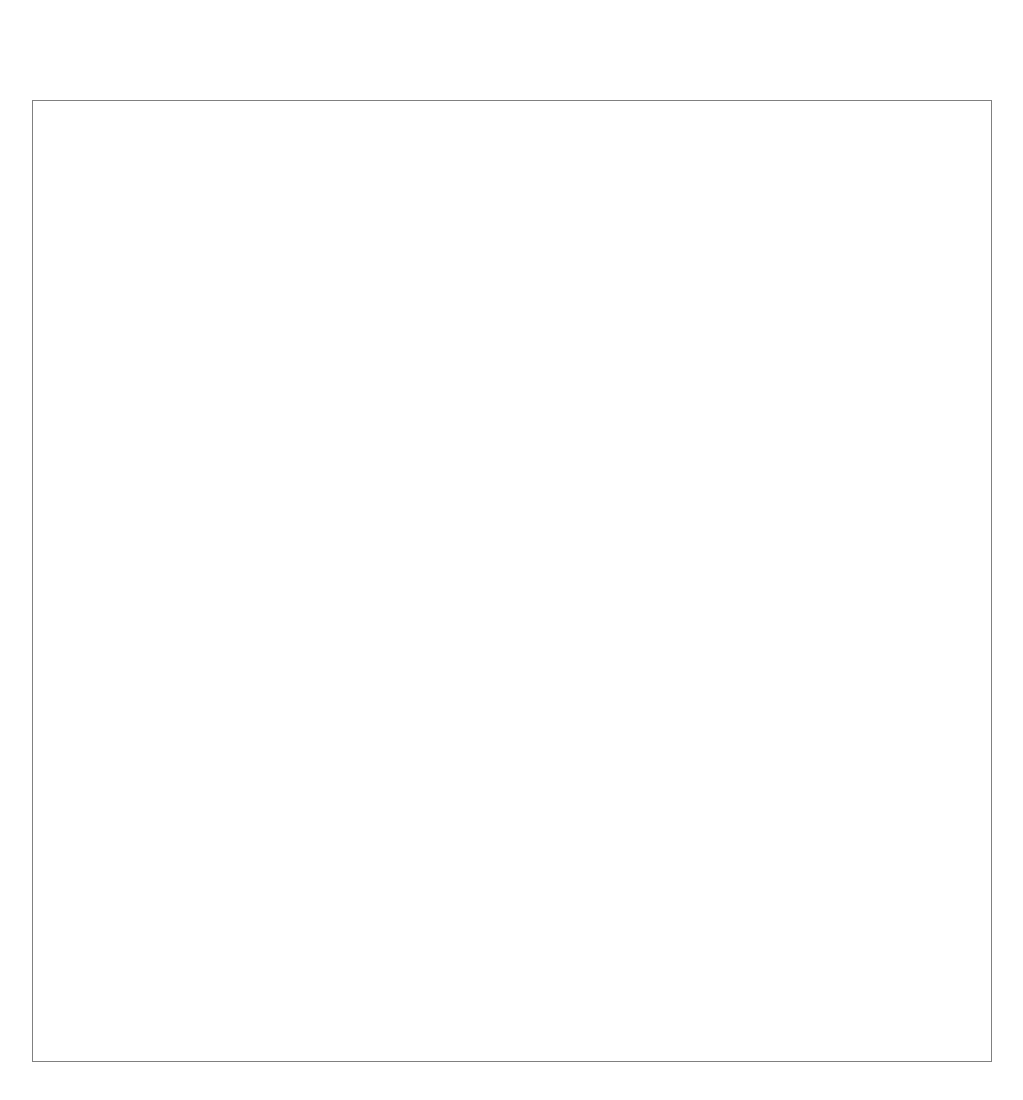
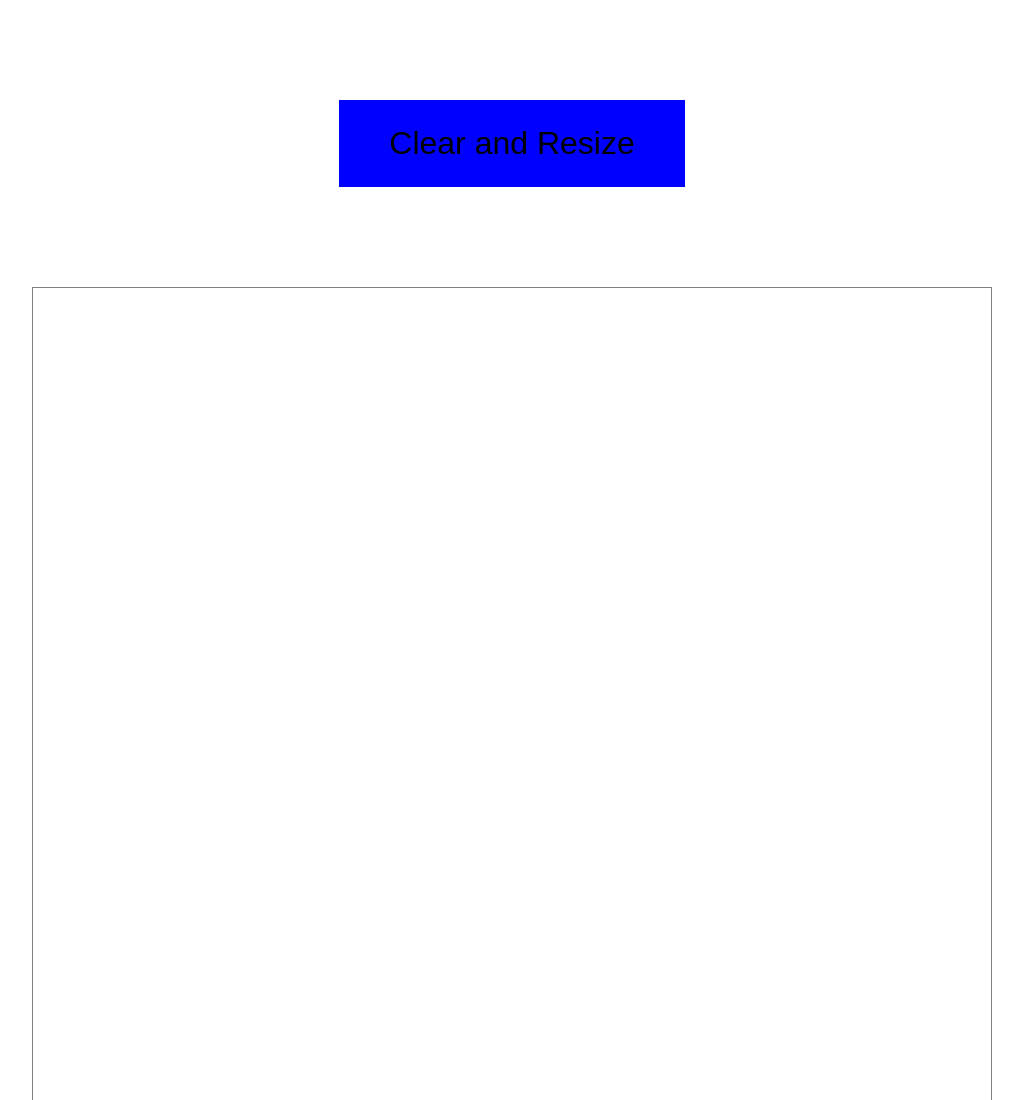
Before and after one commit to JakeBoyce/etch-a-sketch, a plain HTML site: page index.html in a window 1280 px wide. Shown: the top 1100 px of the page, without its empty margins (128-1151 px from the left). Drawn offline with Linux system fonts and the light colour scheme.

Commit message:
Implement clear/resize button

```diff
--- a/index.html
+++ b/index.html
@@ -5,6 +5,7 @@
   <link href="style.css" rel="stylesheet" type="text/css">
 </head>
 <body>
+  <button class="clear">Clear and Resize</button>
   <div class="container">
 
   </div>
--- a/script.js
+++ b/script.js
@@ -1,14 +1,32 @@
 const container = document.querySelector(".container");
-let numOfColumns = 16;
-let numOfRows = 16;
+let numOfSquares = 16;
 
-container.setAttribute("style", "grid-template: repeat(" + numOfColumns +
-                        ", 1fr) / repeat(" + numOfRows + ", 1fr);");
 
-for(let i=0; i < numOfColumns; i++) {
-  for(let j=0; j < numOfRows; j++) {
+renderGrid(numOfSquares);
+
+const button = document.querySelector("button");
+button.addEventListener("click", e => {
+  clearGrid();
+  renderGrid(numOfSquares);
+});
+
+function clearGrid() {
+  const boxes = document.querySelectorAll(".box");
+  for (let i = 0; i < boxes.length; i++) {
+    container.removeChild(boxes[i]);
+  }
+  numOfSquares = parseInt(prompt("How many squares per side should the new grid be?", ""));
+}
+
+function renderGrid(num) {
+  container.setAttribute("style", "grid-template: repeat(" + num +
+                        ", 1fr) / repeat(" + num + ", 1fr);");
+  for(let i=0; i < num; i++) {
+    for(let j=0; j < num; j++) {
       const box = document.createElement("div");
       box.setAttribute("class", "box");
+      box.style.width = `${960 / num}px`;
+      box.style.height = `${960 / num}px`;
       container.appendChild(box);
     }
   }
@@ -17,5 +35,6 @@ const boxes = document.querySelectorAll(".box");
   boxes.forEach(box => {
     box.addEventListener("mouseover", e => {
       e.target.style.background = "black";
-  })
-})
+    });
+  });
+}
--- a/style.css
+++ b/style.css
@@ -10,6 +10,13 @@
 
 .box {
   box-sizing: border-box;
-  height: 60px;
-  width: 60px;
 }
+
+.clear {
+  display: block;
+  margin: 100px auto;
+  background-color: blue;
+  padding: 25px 50px;
+  border: none;
+  font-size: 2em;
+}
```
Lines whose indentation alone changed are shown as unchanged.
